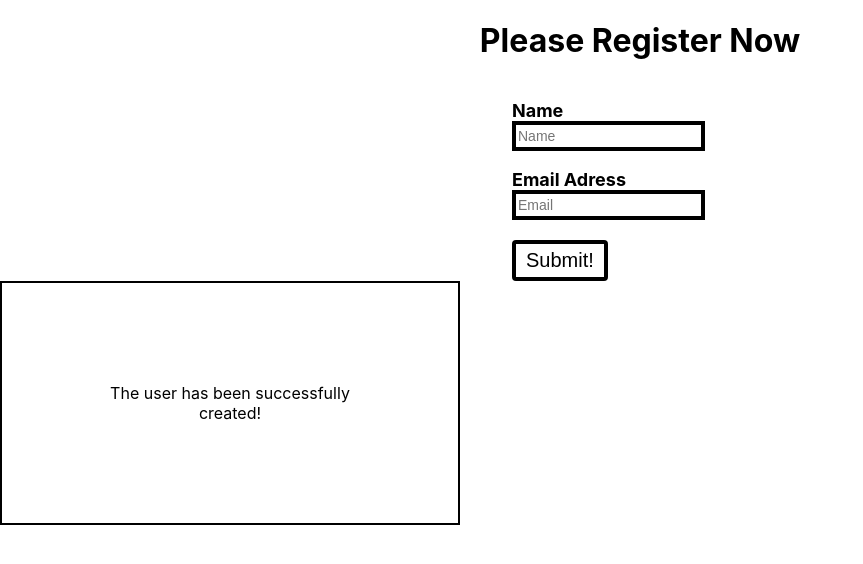
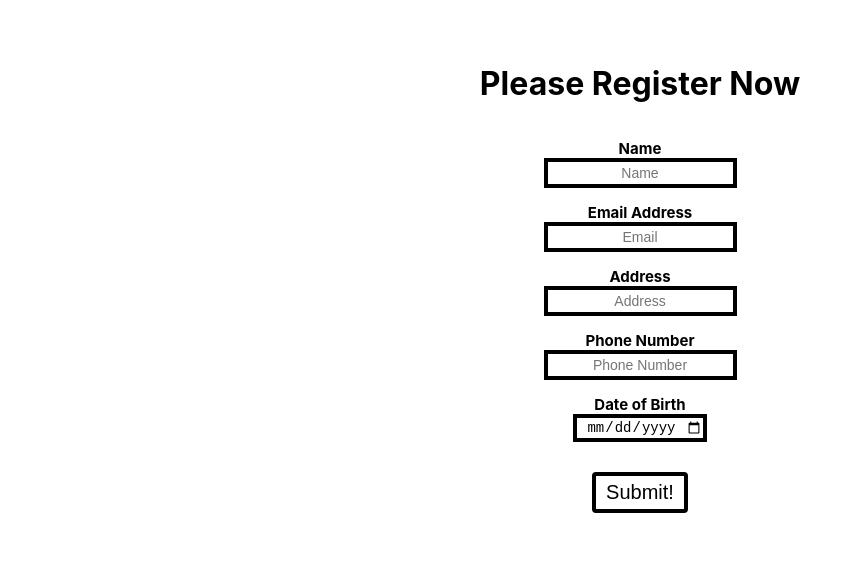
Before and after one commit to Finnste/task-b, a React (Create React App) app: page / in a window 1280 px wide. Shown: the top 564 px of the page, without its empty margins (0-863 px from the left). Built offline with nearby package versions, Linux system fonts and the light colour scheme; the HTML template or start-up script is replaced by a standard one.

Commit message:
add more fields + styling

```diff
--- a/src/components/Form.js
+++ b/src/components/Form.js
@@ -4,35 +4,40 @@ import { useState } from "react";
 import { zodResolver } from "@hookform/resolvers/zod";
 import { string, z } from "zod";
 
-const phoneRegex = new RegExp(
-  /^([+]?[\s0-9]+)?(\d{3}|[(]?[0-9]+[)])?([-]?[\s]?[0-9])+$/
-);
-
 const schema = z.object({
-  name: string().min(3, { message: "Name is required" }),
-  email: string().email(),
+  name: string().min(3, { message: "A name is required" }),
+  email: string().email({ message: "Add a valid email address" }),
+  address: string().min(5, { message: "Add a valid address" }),
+  phone: string(),
+  dob: z.coerce.date()
 });
 
 const Form = () => {
-  const { register, control, handleSubmit, formState } = useForm({
+  const { register, control, handleSubmit, formState, reset } = useForm({
     resolver: zodResolver(schema),
     mode: "onChange",
   });
+
   const { errors } = formState;
 
+  // variable to control if the submission and server response is successfull
   const [success, setSuccess] = useState(false);
+  const [modalText, setModalText] = useState("");
 
+  // function executed when form is submitted
   const handleSave = (formValues) => {
     console.log(formValues);
-
     fetch("https://d21af321-6b82-426d-99e7-fbb4ac7aed40.mock.pstmn.io/users", {
       method: "POST",
       headers: {
         "Content-Type": "application/json",
       },
       body: JSON.stringify({
-        name: "Finn",
-        email: "hello@finn-steffens.de",
+        name: formValues.name,
+        email: formValues.email,
+        address: formValues.address,
+        phone: formValues.phone,
+        dob: formValues.dob,
       }),
     })
       .then((response) => response.json())
@@ -40,12 +45,17 @@ const Form = () => {
         console.log(JSON.stringify(responseData));
         if (responseData.Success === "true") {
           setSuccess(true);
+          setModalText("The user has been successfully added!");
+          reset();
+        } else {
+          setSuccess(true);
+          setModalText("The user was not added!");
         }
       });
   };
 
   return (
-    <div>
+    <div className="wrapper">
       <h1>Please Register Now</h1>
       <form onSubmit={handleSubmit(handleSave)}>
         <div className="fieldContainer">
@@ -54,31 +64,59 @@ const Form = () => {
             type="text"
             {...register("name")}
             placeholder="Name"
-            className={errors.name ? "input inputError" : "input"}
           />
           <div className="alert">{errors.name?.message}</div>
         </div>
 
         <div className="fieldContainer">
-          <p>Email Adress</p>
+          <p>Email Address</p>
           <input
             type="email"
             {...register("email")}
             placeholder="Email"
-            className={errors.email ? "input inputError" : "input"}
           />
           <div className="alert">{errors.email?.message}</div>
         </div>
 
-        <button
-          className={errors ? "submitButton buttonError" : "submitButton"}
-          type="submit"
-        >
+        <div className="fieldContainer">
+          <p>Address</p>
+          <input
+            type="text"
+            {...register("address")}
+            placeholder="Address"
+          />
+          <div className="alert">{errors.address?.message}</div>
+        </div>
+
+        <div className="fieldContainer">
+          <p>Phone Number</p>
+          <input
+            type="text"
+            {...register("phone")}
+            placeholder="Phone Number"
+          />
+          <div className="alert">{errors.phone?.message}</div>
+        </div>
+
+        <div className="fieldContainer">
+          <p>Date of Birth</p>
+          <input
+            type="date"
+            {...register("dob")}
+            required
+          />
+          <div className="alert">{errors.dob?.message}</div>
+        </div>
+
+        <button className="submitButton" type="submit">
           Submit!
         </button>
       </form>
-      <div className={success ? "modal hideModal" : "modal"}>
-        The user has been successfully created!
+      <div
+        className={!success ? "modal hideModal" : "modal"}
+        onClick={() => setSuccess(false)}
+      >
+        {modalText}
       </div>
     </div>
   );
--- a/src/styles/Form.css
+++ b/src/styles/Form.css
@@ -1,3 +1,6 @@
+.wrapper {
+  margin-top: 5%;
+}
 form {
   width: 20vw;
   margin: 0 auto;
@@ -6,20 +9,26 @@ form {
 }
 
 .fieldContainer {
-  text-align: left;
+  text-align: center;
+  margin: 0 auto;
+  display: flex;
+  flex-direction: column;
 }
 
 .fieldContainer p {
-  font-size: 18px;
+  font-size: 15px;
   font-weight: bold;
   margin-bottom: 0;
+  text-align: center;
 }
 
-input {
+.fieldContainer input {
   height: 20px;
   font-size: 14px;
   font-weight: lighter;
   border: 4px solid black;
+  margin: 0 auto;
+  text-align: center;
 }
 
 .submitButton {
@@ -27,10 +36,11 @@ input {
   color: black;
   border: 4px solid black;
   border-radius: 4px;
-  margin-top: 20px;
   font-size: 20px;
   width: min-content;
   padding: 5px 10px;
+  margin: 0 auto;
+  margin-top: 30px;
 }
 
 .submitButton:active {
@@ -41,28 +51,35 @@ input {
 }
 
 .alert {
-  display: inline;
   font-size: 16px;
   font-weight: bold;
   color: red;
-  margin-left: 10px;
-  position: relative;
-  vertical-align: bottom;
-}
-
-.inputError {
-    border: 4px solid red;
+  margin: 0 auto;
+  text-align: center;
 }
 
 .modal {
-    position: absolute;
   width: 20vw;
   height: auto;
-    padding: 100px;
-    background-color: white;
+  padding: 50px;
+  border: 4px solid black;
+  background-color: greenyellow;
+  font-size: 20px;
+  font-weight: bold;
   margin: 0 auto;
-    z-index: 100;
-    border: 2px solid black;
+  margin-top: 30px;
+}
+
+@media screen and (max-width: 769px) {
+  .modal {
+    font-size: 16px;
+    padding: 20px;
+    width: 50%;
+  }
+
+  form {
+    width: 100vw;
+  }
 }
 
 .hideModal {
```
Lines whose indentation alone changed are shown as unchanged.
